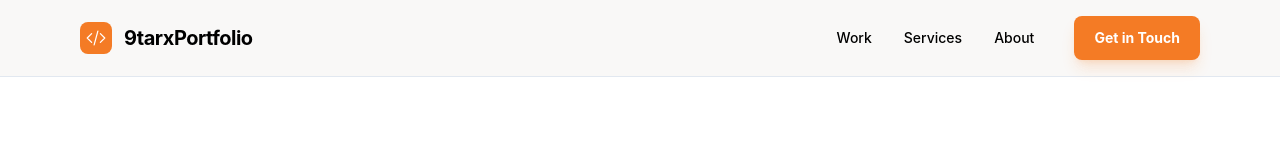
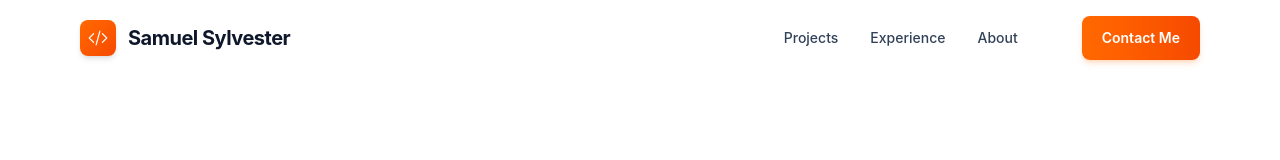
Before and after one commit to Sylvester009/9starsportfoio, a Next.js app: page / in a window 1280 px wide. Shown: the top 160 px of the page. Built offline with nearby package versions, Linux system fonts and the light colour scheme.

Commit message:
Refactor Header component for improved structure

```diff
--- a/components/Header.tsx
+++ b/components/Header.tsx
@@ -1,78 +1,85 @@
 "use client";
 
-import Link from 'next/link';
-import { CodeBracketIcon, Bars3Icon, XMarkIcon } from '@heroicons/react/24/outline';
-import { useState, useEffect } from 'react';
-import QuoteModal from './QuoteModal';
+import Link from "next/link";
+import {
+  CodeBracketIcon,
+  Bars3Icon,
+  XMarkIcon,
+} from "@heroicons/react/24/outline";
+import { useState, useEffect } from "react";
+import QuoteModal from "./QuoteModal";
 
 export default function Header() {
   const [isModalOpen, setIsModalOpen] = useState(false);
-  const [modalType, setModalType] = useState<'quote' | 'touch'>('quote');
+  const [modalType, setModalType] = useState<"quote" | "touch">("quote");
   const [isMobileMenuOpen, setIsMobileMenuOpen] = useState(false);
 
   const openQuoteModal = () => {
-    setModalType('quote');
+    setModalType("quote");
     setIsModalOpen(true);
-    // Close mobile menu if open
     setIsMobileMenuOpen(false);
   };
 
   // Prevent scrolling when mobile menu is open
   useEffect(() => {
     if (isMobileMenuOpen) {
-      document.body.style.overflow = 'hidden';
+      document.body.style.overflow = "hidden";
     } else {
-      document.body.style.overflow = 'unset';
+      document.body.style.overflow = "unset";
     }
     return () => {
-      document.body.style.overflow = 'unset';
+      document.body.style.overflow = "unset";
     };
   }, [isMobileMenuOpen]);
 
-  // Close mobile menu when clicking a link
   const handleLinkClick = () => {
     setIsMobileMenuOpen(false);
   };
 
   return (
     <>
-      <header className="flex items-center justify-between whitespace-nowrap border-b border-solid border-slate-200 px-6 md:px-20 py-4 sticky top-0 bg-[#f8f7f5]/80 backdrop-blur-md z-50">
+      {/* Header */}
+      <header className="sticky top-0 z-50 w-full border-b border-white/10 bg-white/10 backdrop-blur-xl supports-[backdrop-filter]:bg-white/10">
+        <div className="flex items-center justify-between whitespace-nowrap px-6 md:px-20 py-4">
+          {/* Brand */}
           <div className="flex items-center gap-3">
-          <div className="size-8 bg-[#f47b25] rounded-lg flex items-center justify-center text-white">
+            <div className="size-9 bg-gradient-to-br from-orange-500 to-orange-600 rounded-lg flex items-center justify-center text-white shadow-md">
               <CodeBracketIcon className="h-5 w-5" />
             </div>
-          <h2 className="text-xl font-bold leading-tight tracking-tight">
-            9tarxPortfolio
+
+            <h2 className="text-xl font-bold tracking-tight text-slate-900">
+              Samuel Sylvester
             </h2>
           </div>
 
           {/* Desktop Navigation */}
           <div className="hidden md:flex flex-1 justify-end gap-10">
-          <div className="flex items-center gap-8">
+            <nav className="flex items-center gap-8 text-sm font-medium text-slate-700">
               <Link
-              href="#work"
-              className="text-sm font-medium hover:text-[#f47b25] transition-colors"
+                href="#projects"
+                className="hover:text-orange-500 transition-colors"
               >
-              Work
+                Projects
               </Link>
               <Link
-              href="#services"
-              className="text-sm font-medium hover:text-[#f47b25] transition-colors"
+                href="#experience"
+                className="hover:text-orange-500 transition-colors"
               >
-              Services
+                Experience
               </Link>
               <Link
                 href="#about"
-              className="text-sm font-medium hover:text-[#f47b25] transition-colors"
+                className="hover:text-orange-500 transition-colors"
               >
                 About
               </Link>
-          </div>
+            </nav>
+
             <button
-            className="flex min-w-[120px] cursor-pointer items-center justify-center rounded-lg h-11 px-5 bg-[#f47b25] text-white text-sm font-bold shadow-lg shadow-[#f47b25]/20 hover:scale-105 transition-transform active:scale-95"
               onClick={openQuoteModal}
+              className="ml-6 px-5 h-11 rounded-lg bg-gradient-to-r from-orange-500 to-orange-600 text-white text-sm font-semibold shadow-md shadow-orange-500/20 hover:scale-105 active:scale-95 transition-transform"
             >
-            <span className="truncate">Get in Touch</span>
+              Contact Me
             </button>
           </div>
 
@@ -80,7 +87,7 @@ export default function Header() {
           <div className="md:hidden">
             <button
               onClick={() => setIsMobileMenuOpen(!isMobileMenuOpen)}
-            className="p-2 hover:bg-slate-100 rounded-lg transition-colors"
+              className="p-2 rounded-lg hover:bg-white/20 transition-colors"
               aria-label="Toggle menu"
             >
               {isMobileMenuOpen ? (
@@ -90,35 +97,36 @@ export default function Header() {
               )}
             </button>
           </div>
+        </div>
       </header>
 
-      {/* Mobile Navigation Menu */}
+      {/* Mobile Navigation */}
       <div
-        className={`fixed inset-0 bg-[#f8f7f5] z-40 transition-transform duration-300 ease-in-out md:hidden ${
-          isMobileMenuOpen ? 'translate-y-0' : '-translate-y-full'
+        className={`fixed inset-0 z-40 bg-white/80 backdrop-blur-xl md:hidden transition-transform duration-300 ease-in-out ${
+          isMobileMenuOpen ? "translate-y-0" : "-translate-y-full"
         }`}
-        style={{ top: '72px' }} // Adjust based on your header height
+        style={{ top: "72px" }}
       >
-        <div className="flex flex-col h-full p-8 pt-12">
-          <nav className="flex flex-col gap-8 text-center">
+        <div className="flex flex-col h-full px-8 py-12">
+          <nav className="flex flex-col gap-8 text-center text-lg font-medium text-slate-800">
             <Link
-              href="#work"
+              href="#projects"
               onClick={handleLinkClick}
-              className="text-2xl font-medium hover:text-[#f47b25] transition-colors py-4 border-b border-slate-200"
+              className="py-4 border-b border-slate-200 hover:text-orange-500 transition-colors"
             >
-              Work
+              Projects
             </Link>
             <Link
-              href="#services"
+              href="#experience"
               onClick={handleLinkClick}
-              className="text-2xl font-medium hover:text-[#f47b25] transition-colors py-4 border-b border-slate-200"
+              className="py-4 border-b border-slate-200 hover:text-orange-500 transition-colors"
             >
-              Services
+              Experience
             </Link>
             <Link
               href="#about"
               onClick={handleLinkClick}
-              className="text-2xl font-medium hover:text-[#f47b25] transition-colors py-4 border-b border-slate-200"
+              className="py-4 border-b border-slate-200 hover:text-orange-500 transition-colors"
             >
               About
             </Link>
@@ -127,14 +135,15 @@ export default function Header() {
           <div className="mt-auto pb-16">
             <button
               onClick={openQuoteModal}
-              className="w-full cursor-pointer items-center justify-center rounded-lg h-14 px-5 bg-[#f47b25] text-white text-lg font-bold shadow-lg shadow-[#f47b25]/20 hover:scale-105 transition-transform active:scale-95"
+              className="w-full h-14 rounded-lg bg-gradient-to-r from-orange-500 to-orange-600 text-white text-lg font-semibold shadow-lg shadow-orange-500/20 hover:scale-105 active:scale-95 transition-transform"
             >
-              <span>Get in Touch</span>
+              Contact Me
             </button>
           </div>
         </div>
       </div>
 
+      {/* Modal */}
       <QuoteModal
         isOpen={isModalOpen}
         onClose={() => setIsModalOpen(false)}
```
Lines whose indentation alone changed are shown as unchanged.
